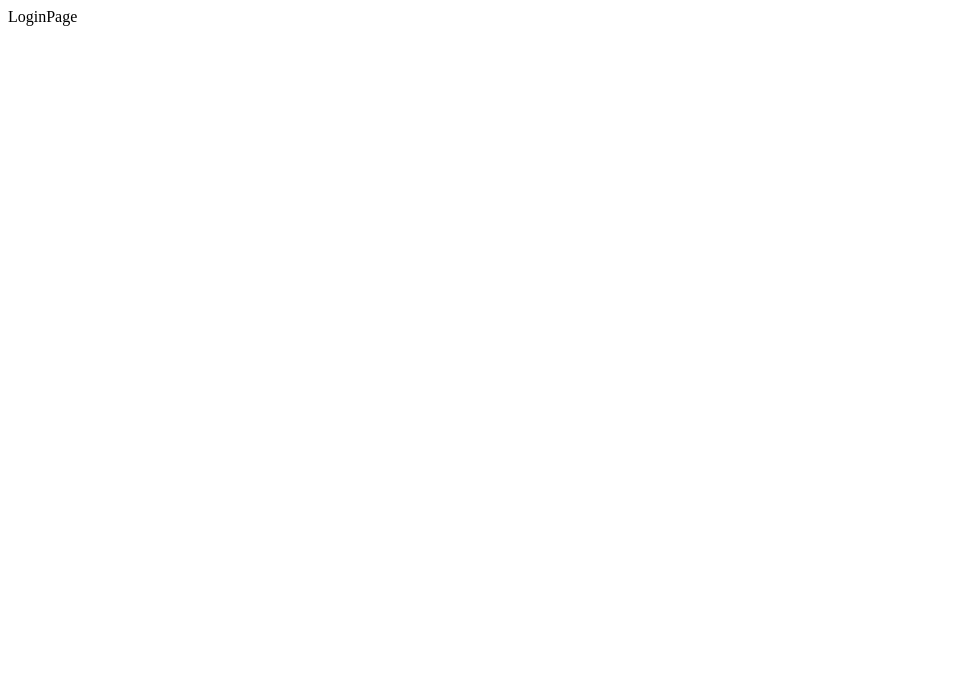
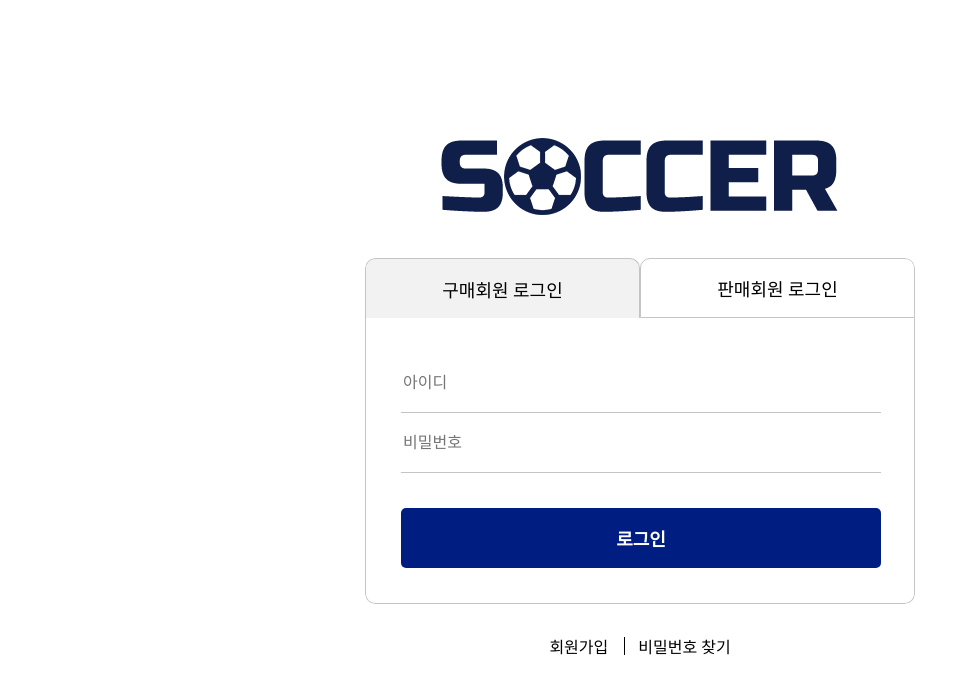
Before and after one commit to yunbiyomi/soccer-market, a React (Create React App) app: page /login in a window 1280 px wide. Shown: the top 694 px of the page, without its empty margins (0-970 px from the left). Built offline with nearby package versions, Linux system fonts and the light colour scheme; a web font is replaced by a local one.

Commit message:
💄 Style : LoginPage 스타일 적용

```diff
--- /dev/null
+++ b/src/components/common/Button/Button.jsx
@@ -0,0 +1,27 @@
+import React from 'react'
+import styled from 'styled-components'
+
+const Button = ({children}) => {
+  return (
+    <SButton>
+      {children}
+    </SButton>
+  )
+}
+
+export default Button
+
+const SButton = styled.button`
+  width: 480px;
+  height: 60px;
+  border-radius: 5px;
+  background-color: var(--point-color);
+  color: white;
+  font-size: 18px;
+  font-weight: bold;
+  margin-top: 35px;
+
+  &:hover {
+    background-color: var(--gray);
+  }
+`;
--- a/src/pages/LoginPage/index.jsx
+++ b/src/pages/LoginPage/index.jsx
@@ -1,9 +1,128 @@
 import React from 'react'
+import logo from '../../assets/soccerMarketLogo.png'
+import styled from 'styled-components'
+import Button from '../../components/common/Button/Button'
+
+
 
 const LoginPage = () => {
   return (
-    <div>LoginPage</div>
+    <>
+      <SLogo>
+        <a href="/">
+          <img src={logo} alt="SoccerMarket 로고" />
+        </a>
+      </SLogo>
+      <LoginContainer>
+        <BtnWrap>
+          <CategoryBtn>구매회원 로그인</CategoryBtn>
+          <CategoryBtn>판매회원 로그인</CategoryBtn>
+        </BtnWrap>
+        <SLoginForm>
+          <label htmlFor='id'>
+            <InputBox
+              id='id'
+              placeholder='아이디'
+              type='text'
+            />
+          </label>
+          <label htmlFor='pw'>
+            <InputBox
+              id='pw'
+              placeholder='비밀번호'
+              type='password'
+            />
+          </label>
+          <Button type='submit'>로그인</Button>
+        </SLoginForm>
+      </LoginContainer>
+      <AWrap>
+        <SLink href="/join">회원가입</SLink>
+        <SLink href="/login">비밀번호 찾기</SLink>
+      </AWrap>
+    </>
   )
 }
 
 export default LoginPage
+
+const SLogo = styled.div`
+  display: flex;
+  justify-content: center;
+  align-items: center;
+  margin-bottom: 30px;
+`;
+
+const LoginContainer = styled.div`
+  width: 550px;
+  border-top: none;
+  border-radius: 10px;
+  overflow: hidden;
+`;
+
+const BtnWrap = styled.div`
+  height: 60px;
+  display: grid;
+  grid-template-columns: 1fr 1fr;
+`;
+
+const CategoryBtn = styled.div`
+  display: flex;
+  justify-content: center;
+  align-items: center;
+  text-align: center;
+  font-size: 18px;
+  font-weight: 500;
+  border: 1px solid var(--gray);
+  border-top-left-radius: 10px;
+  border-top-right-radius: 10px;
+  cursor: pointer;
+
+  &:first-child {
+    background-color: var(--light-gray);
+    border-bottom: none;
+  }
+`;
+
+const SLoginForm = styled.form`
+  padding: 35px;
+  border: 1px solid var(--gray);
+  border-top: none;
+  border-bottom-left-radius: 10px;
+  border-bottom-right-radius: 10px;
+`;
+
+const InputBox = styled.input`
+  width: 480px;
+  height: 60px;
+  border: none;
+  outline: none;
+  border-bottom: 1px solid var(--gray );
+  font-size: 16px;
+
+  &:focus {
+    border-bottom: 1px solid var(--point-color);
+  }
+`;
+
+const AWrap = styled.div`
+  display: flex;
+  justify-content: center;
+  align-items: center;
+`;
+
+const SLink = styled.a`
+  margin: 30px 15px;
+  position: relative;
+
+  &:last-child::before {
+    content: "";
+    position: absolute;
+    width: .5px;
+    height: 18px;
+    top: 50%;
+    left: -14px;
+    transform: translateY(-50%);
+    background-color: black;
+  }
+`;
--- a/src/styles/GlobalStyles.jsx
+++ b/src/styles/GlobalStyles.jsx
@@ -19,6 +19,13 @@ const GlobalStyles = createGlobalStyle`
     box-sizing: border-box;
   }
 
+  body {
+    height: 100vh;
+    display: flex;
+    justify-content: center;
+    align-items: center;
+  }
+
   a {
     text-decoration: none;
     color: inherit;
@@ -36,6 +43,7 @@ const GlobalStyles = createGlobalStyle`
   button {
     background-color: none;
     border: none;
+    cursor: pointer;
   }
 
   p {
@@ -46,6 +54,16 @@ const GlobalStyles = createGlobalStyle`
     margin: 0;
   }
 
+  .a11y-hidden {
+    clip: rect(1px, 1px, 1px, 1px);
+    clip-path: inset(50%);
+    width: 1px;
+    height: 1px;
+    margin: -1px;
+    overflow: hidden;
+    padding: 0;
+    position: absolute;
+  }
 `;
 
 export default GlobalStyles
```
Also changed, not shown: src/assets/soccerMarketLogo.png (added).
